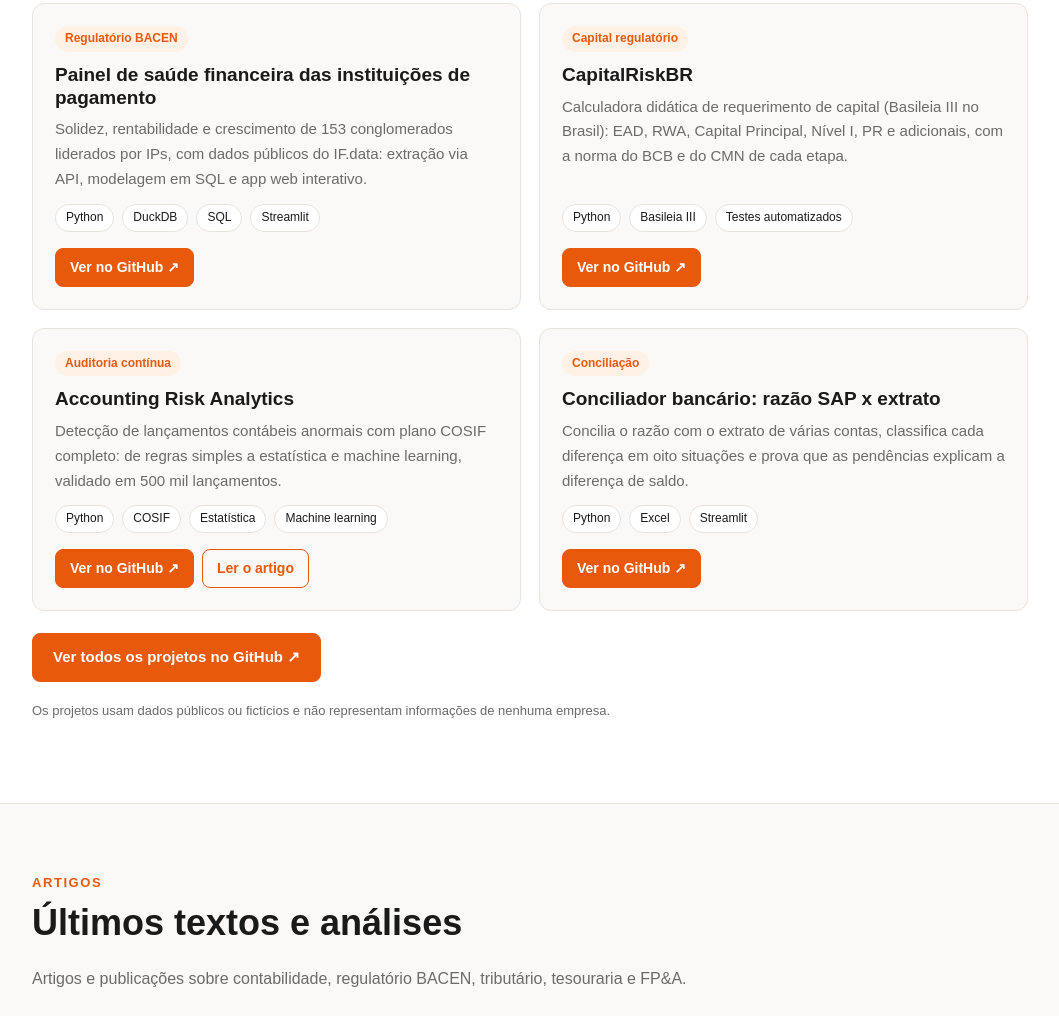
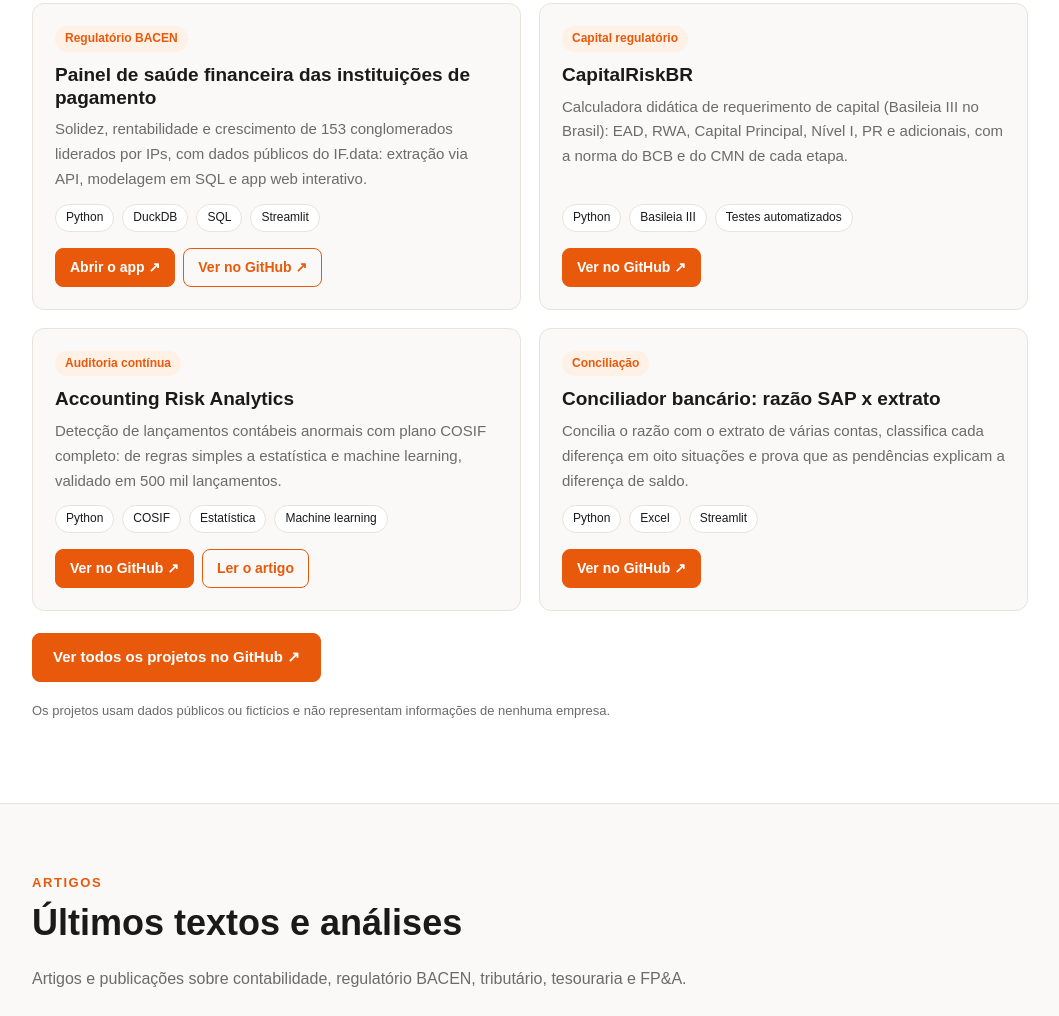
Before and after one commit to robertofogaca-fin/robertofogaca-site, a plain HTML site: page public/index.html in a window 1280 px wide. Shown: the part 4111-5127 px from the top of the page, without its empty margins (110-1169 px from the left). Drawn offline with Linux system fonts and the light colour scheme.

Commit message:
Botão para o app do painel de saúde financeira das IPs
Co-Authored-By: Claude Opus 5.5 <noreply@anthropic.com>
Claude-Session: https://claude.ai/code/session_011SgRuoc9knkeTDY2qWkyzb

```diff
--- a/public/index.html
+++ b/public/index.html
@@ -77,7 +77,7 @@
 <p style="max-width:680px;color:var(--muted)">Ferramentas em Python e SQL que construo para resolver problemas reais da rotina contábil e regulatória, com dados públicos ou fictícios.</p>
 <!-- PARA ADICIONAR UM PROJETO: copie um bloco <article class="card repo"> e troque etiqueta, título, descrição, tecnologias e link -->
 <div class="grid repos">
-<article class="card repo"><span class="tag">Regulatório BACEN</span><h3>Painel de saúde financeira das instituições de pagamento</h3><p>Solidez, rentabilidade e crescimento de 153 conglomerados liderados por IPs, com dados públicos do IF.data: extração via API, modelagem em SQL e app web interativo.</p><div class="chips"><span>Python</span><span>DuckDB</span><span>SQL</span><span>Streamlit</span></div><p class="acoes"><a class="btn small" href="https://github.com/robertofogaca-fin/painel-saude-financeira-bcb" target="_blank" rel="noopener">Ver no GitHub ↗</a></p></article>
+<article class="card repo"><span class="tag">Regulatório BACEN</span><h3>Painel de saúde financeira das instituições de pagamento</h3><p>Solidez, rentabilidade e crescimento de 153 conglomerados liderados por IPs, com dados públicos do IF.data: extração via API, modelagem em SQL e app web interativo.</p><div class="chips"><span>Python</span><span>DuckDB</span><span>SQL</span><span>Streamlit</span></div><p class="acoes"><a class="btn small" href="https://painel-ips-bcb.streamlit.app/" target="_blank" rel="noopener">Abrir o app ↗</a><a class="btn small outline" href="https://github.com/robertofogaca-fin/painel-saude-financeira-bcb" target="_blank" rel="noopener">Ver no GitHub ↗</a></p></article>
 <article class="card repo"><span class="tag">Capital regulatório</span><h3>CapitalRiskBR</h3><p>Calculadora didática de requerimento de capital (Basileia III no Brasil): EAD, RWA, Capital Principal, Nível I, PR e adicionais, com a norma do BCB e do CMN de cada etapa.</p><div class="chips"><span>Python</span><span>Basileia III</span><span>Testes automatizados</span></div><p class="acoes"><a class="btn small" href="https://github.com/robertofogaca-fin/capital_risk_br" target="_blank" rel="noopener">Ver no GitHub ↗</a></p></article>
 <article class="card repo"><span class="tag">Auditoria contínua</span><h3>Accounting Risk Analytics</h3><p>Detecção de lançamentos contábeis anormais com plano COSIF completo: de regras simples a estatística e machine learning, validado em 500 mil lançamentos.</p><div class="chips"><span>Python</span><span>COSIF</span><span>Estatística</span><span>Machine learning</span></div><p class="acoes"><a class="btn small" href="https://github.com/robertofogaca-fin/accounting-risk-analytics" target="_blank" rel="noopener">Ver no GitHub ↗</a><a class="btn small outline" href="artigos/regras-vs-estatistica.html">Ler o artigo</a></p></article>
 <article class="card repo"><span class="tag">Conciliação</span><h3>Conciliador bancário: razão SAP x extrato</h3><p>Concilia o razão com o extrato de várias contas, classifica cada diferença em oito situações e prova que as pendências explicam a diferença de saldo.</p><div class="chips"><span>Python</span><span>Excel</span><span>Streamlit</span></div><p class="acoes"><a class="btn small" href="https://github.com/robertofogaca-fin/conciliador-sap" target="_blank" rel="noopener">Ver no GitHub ↗</a></p></article>
```
